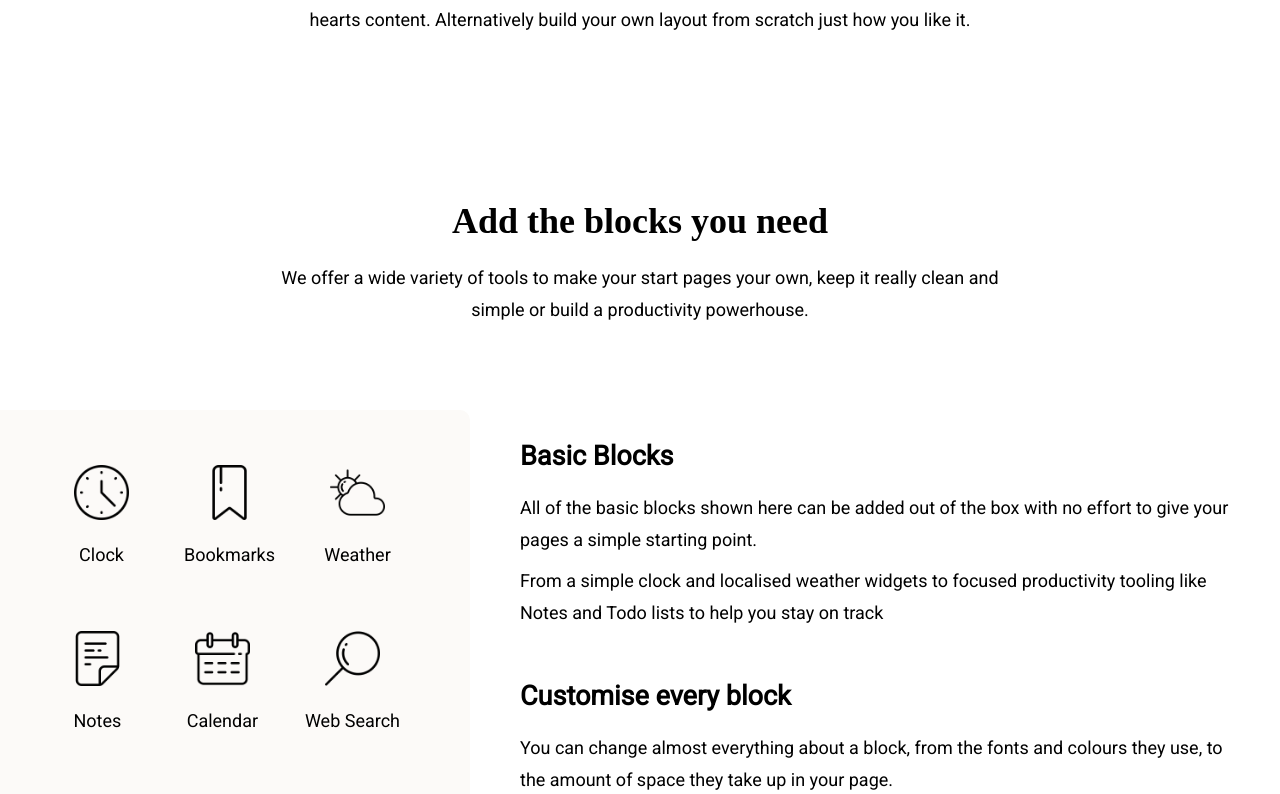
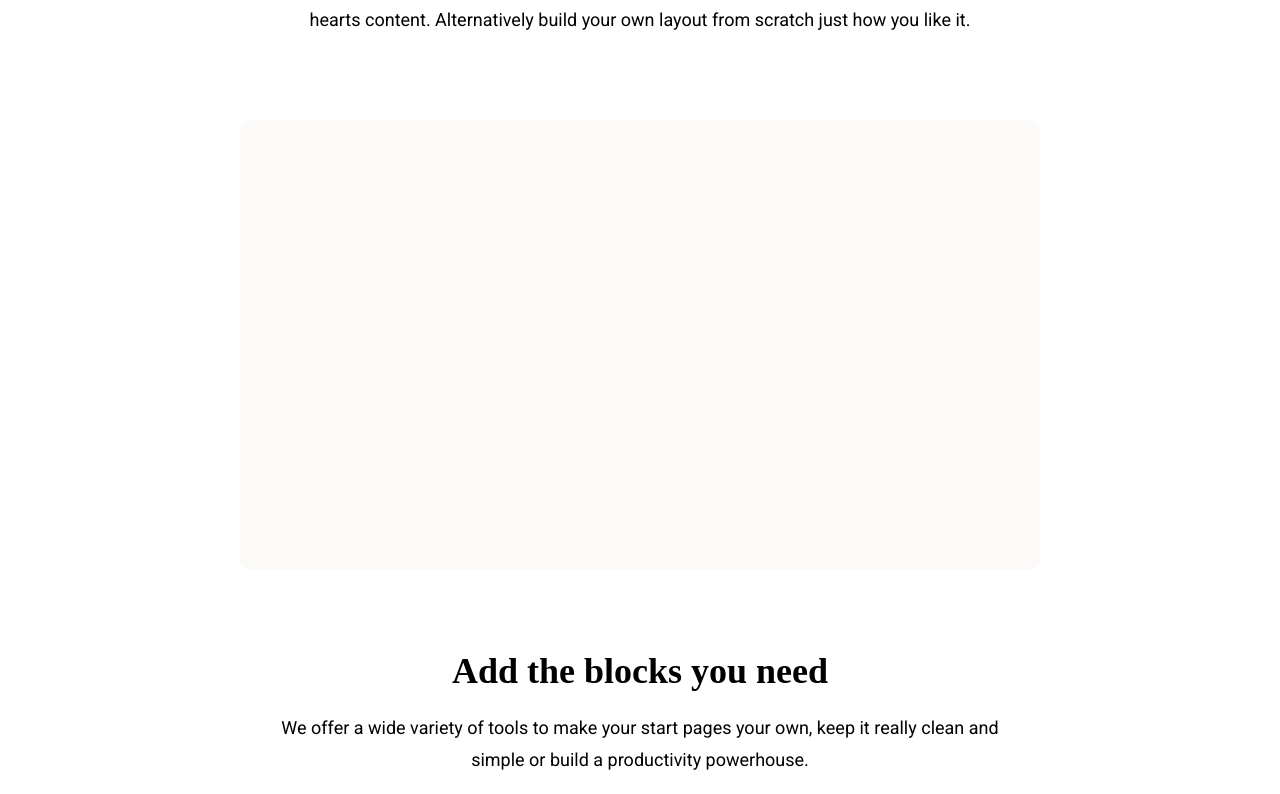
Before and after one commit to web-launcher-online/marketing_frontend, a Nuxt app: page / in a window 1280 px wide. Shown: the part 940-1734 px from the top of the page. Built offline with nearby package versions, Linux system fonts and the light colour scheme; a web font is replaced by a local one.

Commit message:
Add Layout Block

```diff
--- /dev/null
+++ b/components/Layout.vue
@@ -0,0 +1,18 @@
+<template>
+  <div class="c-layout">
+  </div>
+</template>
+
+<style scoped>
+  .c-layout {
+    display: flex;
+    align-items: center;
+    text-align: center;
+    background-color: #FCFAF8;
+    min-height: 450px;
+    width: 800px;
+    margin: 0 auto;
+    border-radius: 10px;
+    padding: 50px;
+  }
+</style>
--- a/pages/index.vue
+++ b/pages/index.vue
@@ -16,6 +16,8 @@
       title="Choose a layout, or build your own"
       message="Want to get something up and running fast? Use one of our layouts and tweak it to your hearts content. Alternatively build your own layout from scratch just how you like it." />
 
+    <Layout />
+
     <InfoBlock
       title="Add the blocks you need"
       message="We offer a wide variety of tools to make your start pages your own, keep it really clean and simple or build a productivity powerhouse." />
@@ -24,7 +26,7 @@
 
     <InfoBlock
       title="Your privacy is protected"
-      message="We don't harvest or trade your data. In fact you don't even need to create an account to use our service by keeping your data local to your device, or opt to login to sync across all your devices." />
+      message="We protect your privacy because your personal information is none of our business, find out more in our privacy policy." />
 
     <Privacy />
 
```
